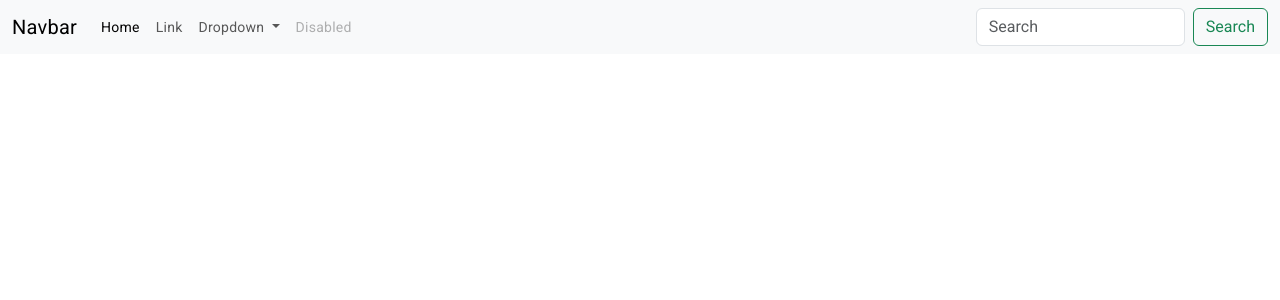
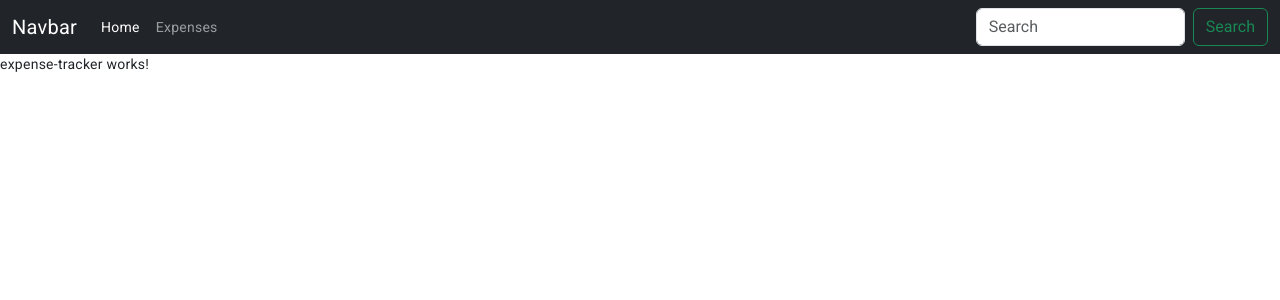
Before and after one commit to mdturin/Expense.Tracker.Client, an Angular app: page /expense-tracker in a window 1280 px wide. Before the commit this address led to /. Shown: the top 300 px of the page. Built offline with nearby package versions, Linux system fonts and the light colour scheme.

Commit message:
expense-tracker init

```diff
--- a/src/app/Components/nav-bar/nav-bar.component.html
+++ b/src/app/Components/nav-bar/nav-bar.component.html
@@ -1,4 +1,4 @@
-<nav class="navbar navbar-expand-lg navbar-light bg-light">
+<nav class="navbar navbar-expand-lg navbar-dark bg-dark">
   <div class="container-fluid">
     <a class="navbar-brand" href="#">Navbar</a>
     <button
@@ -10,7 +10,8 @@
       aria-expanded="false"
       aria-label="Toggle navigation"
     >
-      <span class="navbar-toggler-icon"></span>
+      <span class="navbar-toggler-icon">
+      </span>
     </button>
     <div class="collapse navbar-collapse" id="navbarSupportedContent">
       <ul class="navbar-nav me-auto mb-2 mb-lg-0">
@@ -18,34 +19,7 @@
           <a class="nav-link active" aria-current="page" href="#">Home</a>
         </li>
         <li class="nav-item">
-          <a class="nav-link" href="#">Link</a>
-        </li>
-        <li class="nav-item dropdown">
-          <a
-            class="nav-link dropdown-toggle"
-            href="#"
-            id="navbarDropdown"
-            role="button"
-            data-bs-toggle="dropdown"
-            aria-expanded="false"
-          >
-            Dropdown
-          </a>
-          <ul class="dropdown-menu" aria-labelledby="navbarDropdown">
-            <li><a class="dropdown-item" href="#">Action</a></li>
-            <li><a class="dropdown-item" href="#">Another action</a></li>
-            <li><hr class="dropdown-divider" /></li>
-            <li><a class="dropdown-item" href="#">Something else here</a></li>
-          </ul>
-        </li>
-        <li class="nav-item">
-          <a
-            class="nav-link disabled"
-            href="#"
-            tabindex="-1"
-            aria-disabled="true"
-            >Disabled</a
-          >
+          <a class="nav-link" href="/expense-tracker">Expenses</a>
         </li>
       </ul>
       <form class="d-flex">
--- /dev/null
+++ b/src/app/Features/expense-tracker/Components/expense-tracker/expense-tracker.component.html
@@ -0,0 +1 @@
+<p>expense-tracker works!</p>
--- a/src/app/Features/expense-tracker/expense-tracker.module.ts
+++ b/src/app/Features/expense-tracker/expense-tracker.module.ts
@@ -1,10 +1,12 @@
 import { NgModule } from '@angular/core';
 import { CommonModule } from '@angular/common';
+import { ExpenseTrackerRoutingModule } from './expense-tracker-routing.module';
 
 @NgModule({
   declarations: [],
   imports: [
-    CommonModule
+    CommonModule,
+    ExpenseTrackerRoutingModule
   ]
 })
 export class ExpenseTrackerModule { }
--- a/src/app/app.component.html
+++ b/src/app/app.component.html
@@ -1 +1,2 @@
 <app-nav-bar></app-nav-bar>
+<router-outlet></router-outlet>
--- a/src/app/app.routes.ts
+++ b/src/app/app.routes.ts
@@ -1,3 +1,14 @@
 import { Routes } from '@angular/router';
 
-export const routes: Routes = [];
+export const routes: Routes = [
+  {
+    path: 'expense-tracker',
+    loadChildren: () =>
+      import('./Features/expense-tracker/expense-tracker.module').then(
+        (m) => m.ExpenseTrackerModule
+      ),
+  },
+  // Add other routes here
+  { path: '', redirectTo: '/expense-tracker', pathMatch: 'full' },
+  { path: '**', redirectTo: '/expense-tracker' },
+];
```
Also changed, not shown: src/app/Features/expense-tracker/Components/expense-tracker/expense-tracker.component.ts (added, +12 -0 lines), src/app/Features/expense-tracker/expense-tracker-routing.module.ts (added, +14 -0 lines), src/app/Features/expense-tracker/Components/expense-tracker/expense-tracker.component.css (added).
